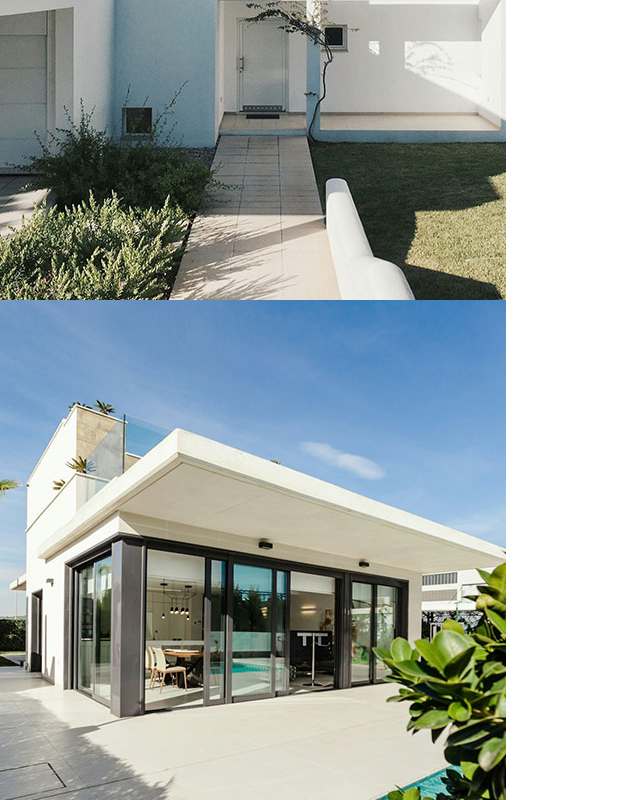
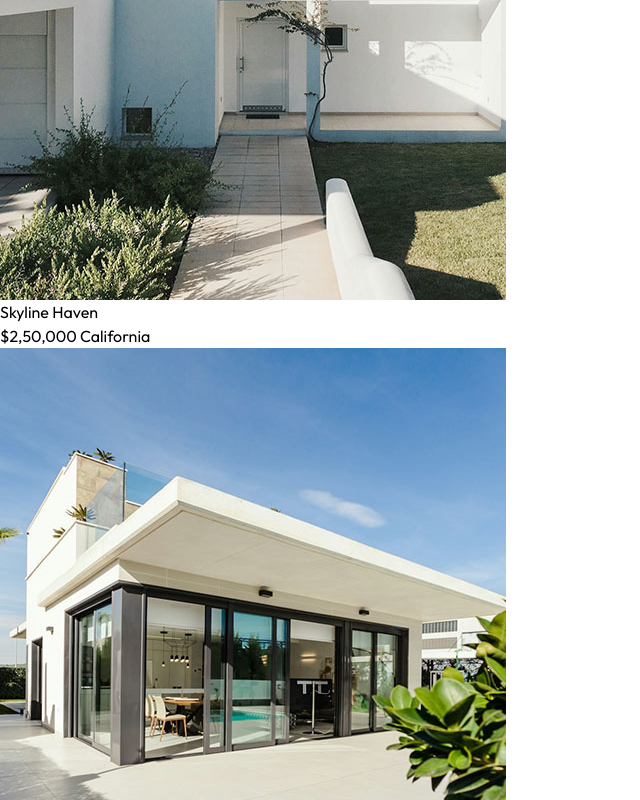
Before and after one commit to eissamonet/Real-Estate, a React (Vite) app: page / in a window 1280 px wide. Shown: the part 1929-2729 px from the top of the page, without its empty margins (0-640 px from the left). Built offline with nearby package versions, Linux system fonts and the light colour scheme; a web font is replaced by a local one.

Commit message:
styling added to images

```diff
--- a/src/component/Projects.jsx
+++ b/src/component/Projects.jsx
@@ -20,11 +20,22 @@
     </div>
 
     {/* project slider container */}
-    <div>
-        <div>
+    <div className='overflow-hidden'>
+        <div className='flex gap-8 transition-transform duration-500 ease-in-out'>
             {projectsData.map((project, index) => (
-                <div key={index}>
+                <div key={index} className='relative flex-shrink-0 w-full sm:w-1/4'>
                 <img src={project.image} alt={project.title}/>
+                <div className='absolute left-0 right-0 bottom-5 flex justify-center'>
+                    <div className='inline-block bg-white w-3/4 px-4 py-2 shadow-md'>
+                        <h2 className='text-xl font-semibold text-gray-800'>
+                            {project.title}
+                        </h2>
+                        <p className='text-gray-500 text:sm'>
+                            {project.price} <span></span> {project.location}
+                        </p>
+                    </div>
+
+                </div>
                 </div>
             ))}
         </div>
```
